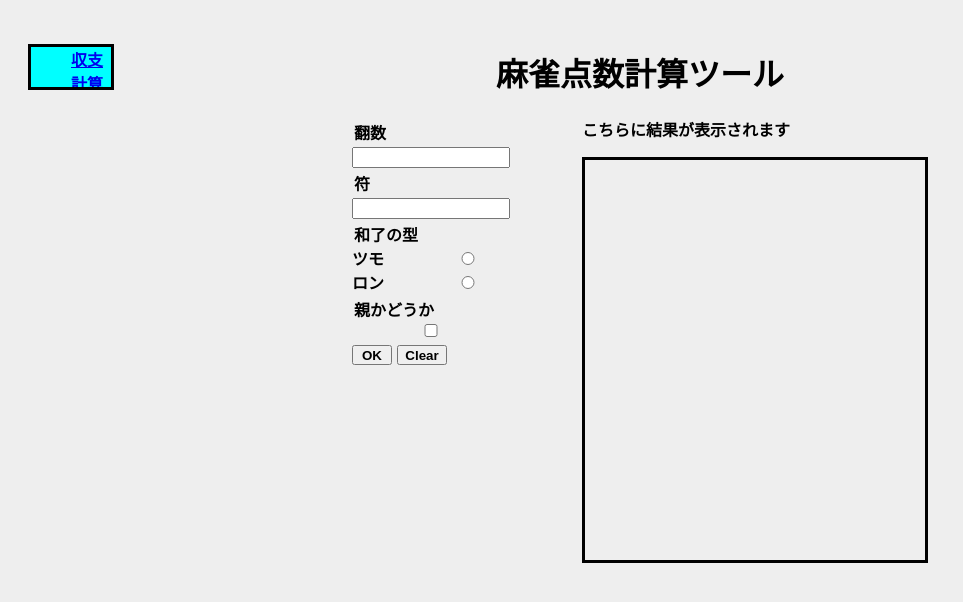
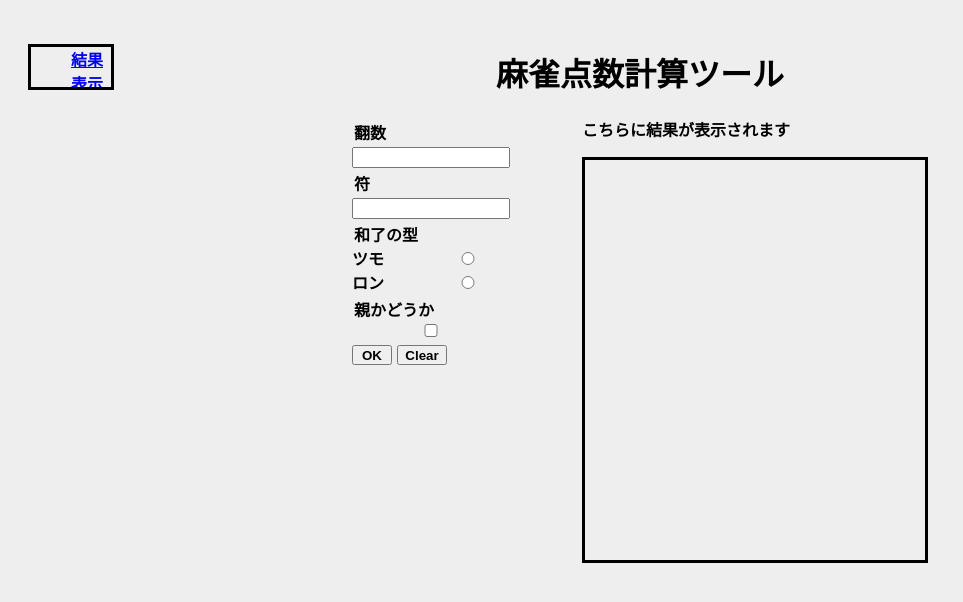
Before and after one commit to Tsunacan2727/MyfirstPortfolio, a plain HTML site: page MarjangPoint/index.html in a window 1280 px wide. Shown: the whole page, without its empty margins (0-963 px from the left). Drawn offline with nearby package versions, Linux system fonts and the light colour scheme.

Commit message:
結果表示のためのページを完成

```diff
--- a/MarjangPoint/css/style.css
+++ b/MarjangPoint/css/style.css
@@ -71,7 +71,6 @@ legend {
 
 #linkbox {
   position: fixed;
-  background-color: aqua;
   width: 40px;
   height: 40px;
   transition: all .2s;
@@ -85,10 +84,6 @@ legend {
   transition: .5s;
 }
 
-.invisible {
-  opacity: 0;
-}
-
 .visible {
   opacity: 1;
   transition: .2;
--- a/MarjangPoint/css/style_income.css
+++ b/MarjangPoint/css/style_income.css
@@ -1,6 +1,24 @@
 body {
   padding: 20px;
 background-color: rgb(235, 235, 235);
+}
+
+#linkbox {
+  position: fixed;
+  width: 40px;
+  height: 40px;
+  font-weight: bold;
+  transition: all .2s;
+  overflow: hidden;
+  border: solid;
+  list-style: none;
+}
+
+#linkbox:hover {
+  padding: 5px;
+  width: 150px;
+  height: 150px;
+  transition: .5s;
 }
 
 h1 {
--- a/MarjangPoint/index.html
+++ b/MarjangPoint/index.html
@@ -7,7 +7,7 @@
   </head>
   <body>
       <ul id="linkbox">
-        <li id="link"><a href="income.html">収支計算ツール</a></li>
+        <li id="link"><a href="income.html">結果表示ツール</a></li>
       </ul>
     <h1>麻雀点数計算ツール</h1>
     <main>
```
Also changed, not shown: MarjangPoint/income.html (+3 -0 lines).
